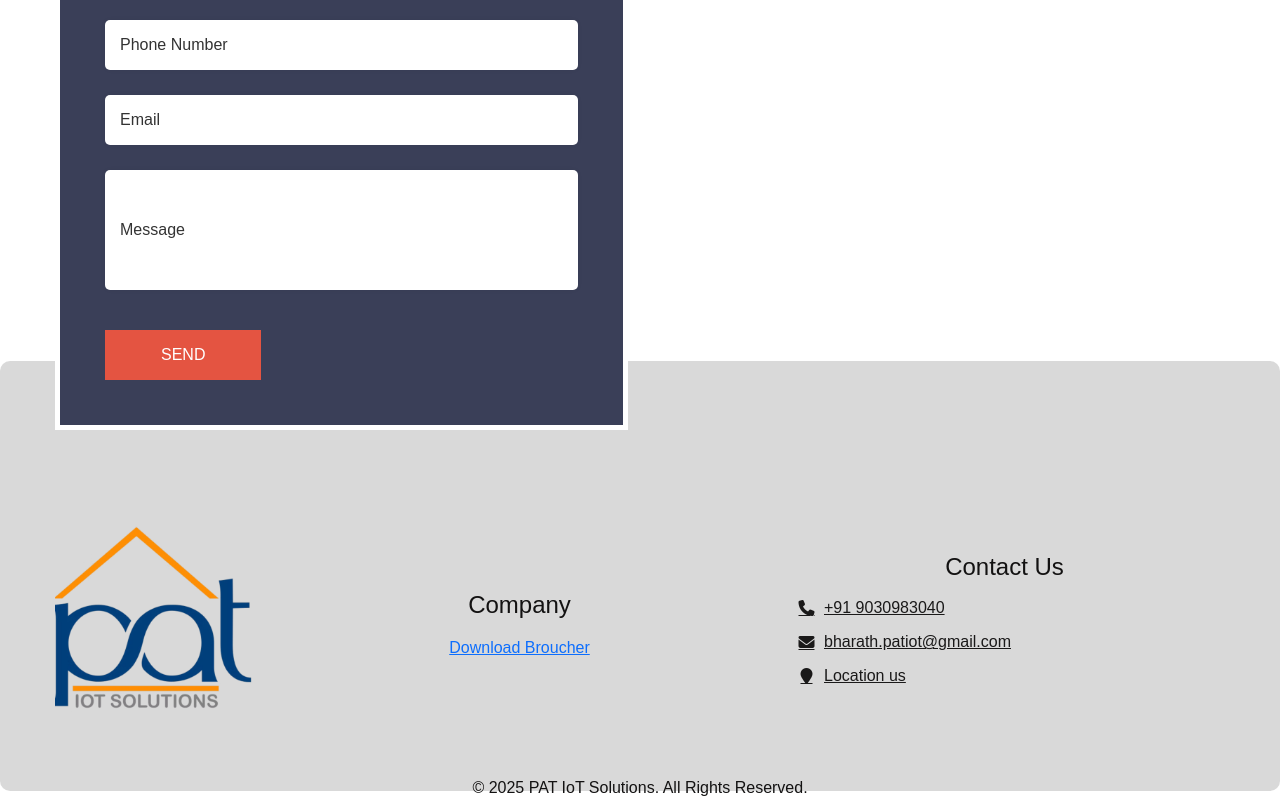
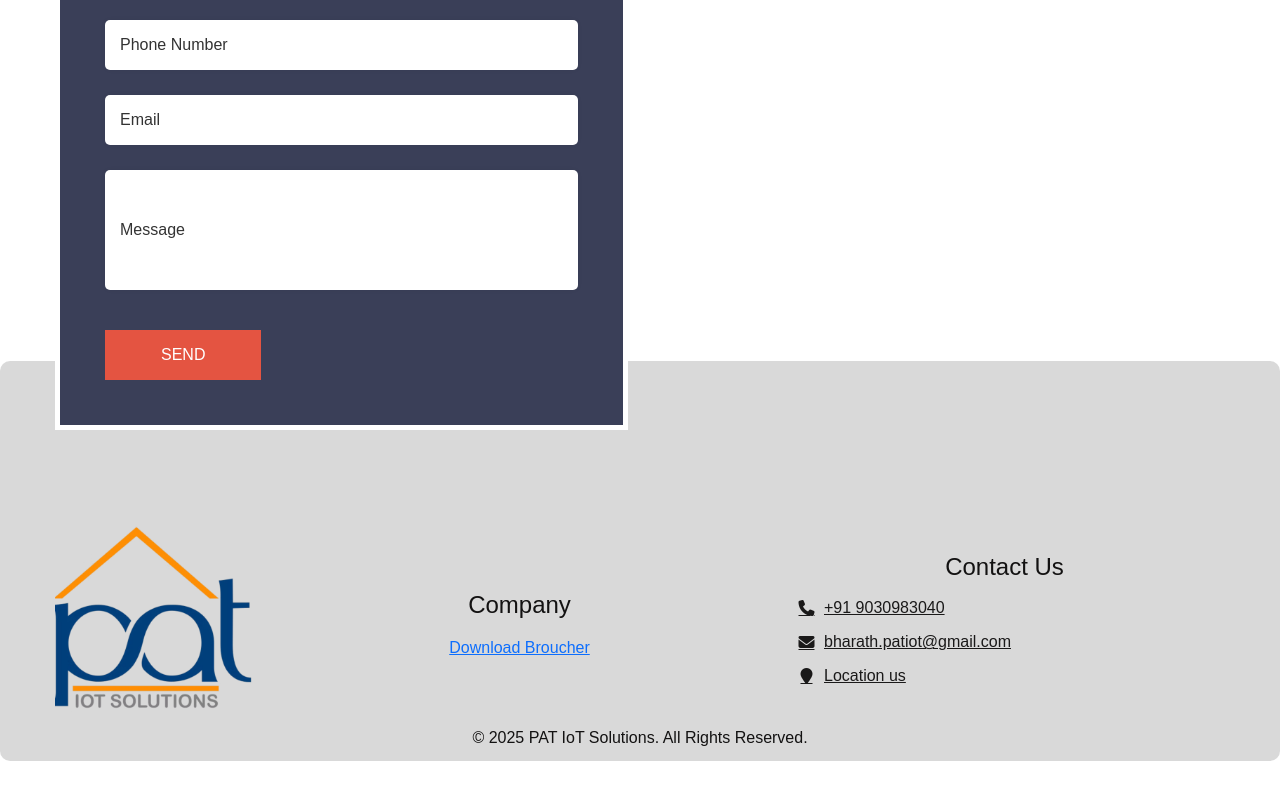
Before and after one commit to vineethkumar12/Automation, a React (Create React App) app: page /#/ in a window 1280 px wide. Shown: the part 5453-6253 px from the top of the page. After the commit the page ends 6214 px from the top, so only its background shows below. Built offline with nearby package versions, Linux system fonts and the light colour scheme.

Commit message:
updated-footer

```diff
--- a/src/Components/info.css
+++ b/src/Components/info.css
@@ -77,8 +77,7 @@
   height: 200px;
 }
 .footer-2025 {
-  margin-top: 50px;
-  margin-bottom: -100px;
+  margin-bottom: -80px;
 }
 /* Responsive Design */
 @media (max-width: 768px) {
```
